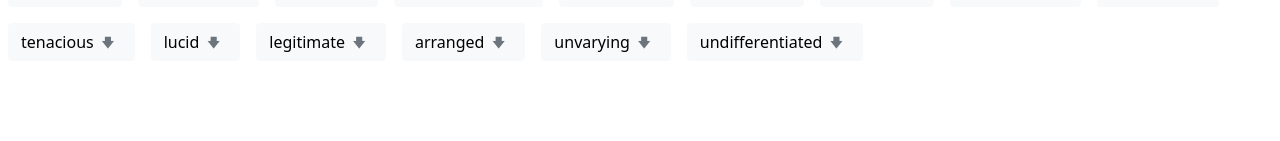
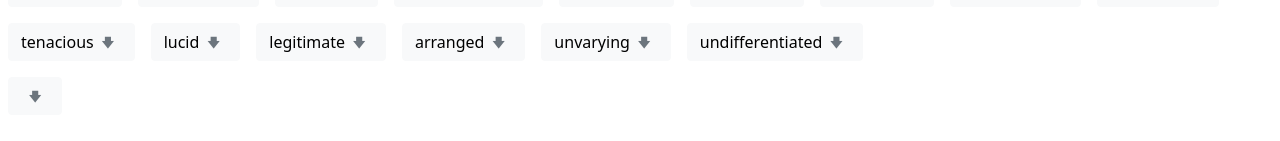
Before and after one commit to pablolucianop/synonimia, a React (Create React App) app: page / in a window 1280 px wide. Shown: the part 351-492 px from the top of the page. Built offline with nearby package versions, Linux system fonts and the light colour scheme.

Commit message:
better relater

```diff
--- a/src/App.js
+++ b/src/App.js
@@ -17,6 +17,28 @@ import 'bootstrap/dist/css/bootstrap.min.css'
 import { Yard } from './Yard'
 import { data } from './data'
 
+class Related extends React.Component {
+  render() {
+
+              let related33 =this.props.related.map((x) => (
+            <button type="button" className="btn btn-light">
+              {x}
+            </button>
+          ))
+    return (
+      <div className="p-2">
+               {related33}
+        <button type="button" className="btn btn-light">
+          {/* {this.props.related.join(', ')} */}
+
+          <span className="badge text-muted">🡇</span>
+        </button>
+      </div>
+    )
+  }
+}
+
+
 class App extends React.Component {
   constructor(props) {
     super(props)
@@ -24,6 +46,7 @@ class App extends React.Component {
       allSyns: '',
       value: '',
       related: '',
+      related2: [],
       mainWord: ''
     }
     this.setMainWord = this.setMainWord.bind(this)
@@ -56,9 +79,13 @@ class App extends React.Component {
               {x.term}
             </button>
           ))
+          let justRelated = response.data.related.map((x) => (
+              x.term
+          ))
           let didYouMean = <div>did you mean{related} </div>
           this.setState({ related: didYouMean })
-
+            this.setState({ related2: justRelated })
+            console.log('this.state.related2', this.state.related2)
           // this.setState({ related: response.data.related[0].term })
           return
         }
@@ -176,6 +203,7 @@ class App extends React.Component {
           </button>
         </div>
         <Yard todos={this.state.allSyns.todos} />
+         <Related related={this.state.related2} />
       </div>
     )
   }
```
